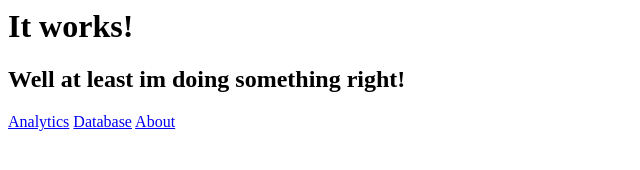
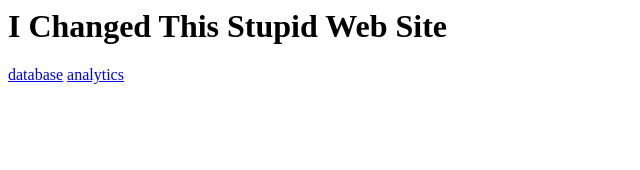
Before and after one commit to Shannongreen01/AFS-205, a plain HTML site: page Week-5/htdocs/index.html in a window 1280 px wide. Shown: the whole page, without its empty margins (0-640 px from the left). Drawn offline with Linux system fonts and the light colour scheme.

Commit message:
Add files via upload

```diff
--- a/Week-5/htdocs/index.html
+++ b/Week-5/htdocs/index.html
@@ -1,10 +1,5 @@
-<html>
-
-<body>
-    <h1>It works!</h1>
-    <h2>Well at least im doing something right!</h2>
-    <a href = "http://localhost/analytics/">Analytics</a>
-    <a href = "http://localhost/database/">Database</a>
-    <a href = "http://localhost/aboutme/">About</a>
-</body>
-</html>
+<html><body>
+    <h1>I Changed This Stupid Web Site</h1>
+    <a href="/database/">database</a>
+    <a href="/analytics/">analytics</a>
+</body></html>
```
Also changed, not shown: 2 other files.
